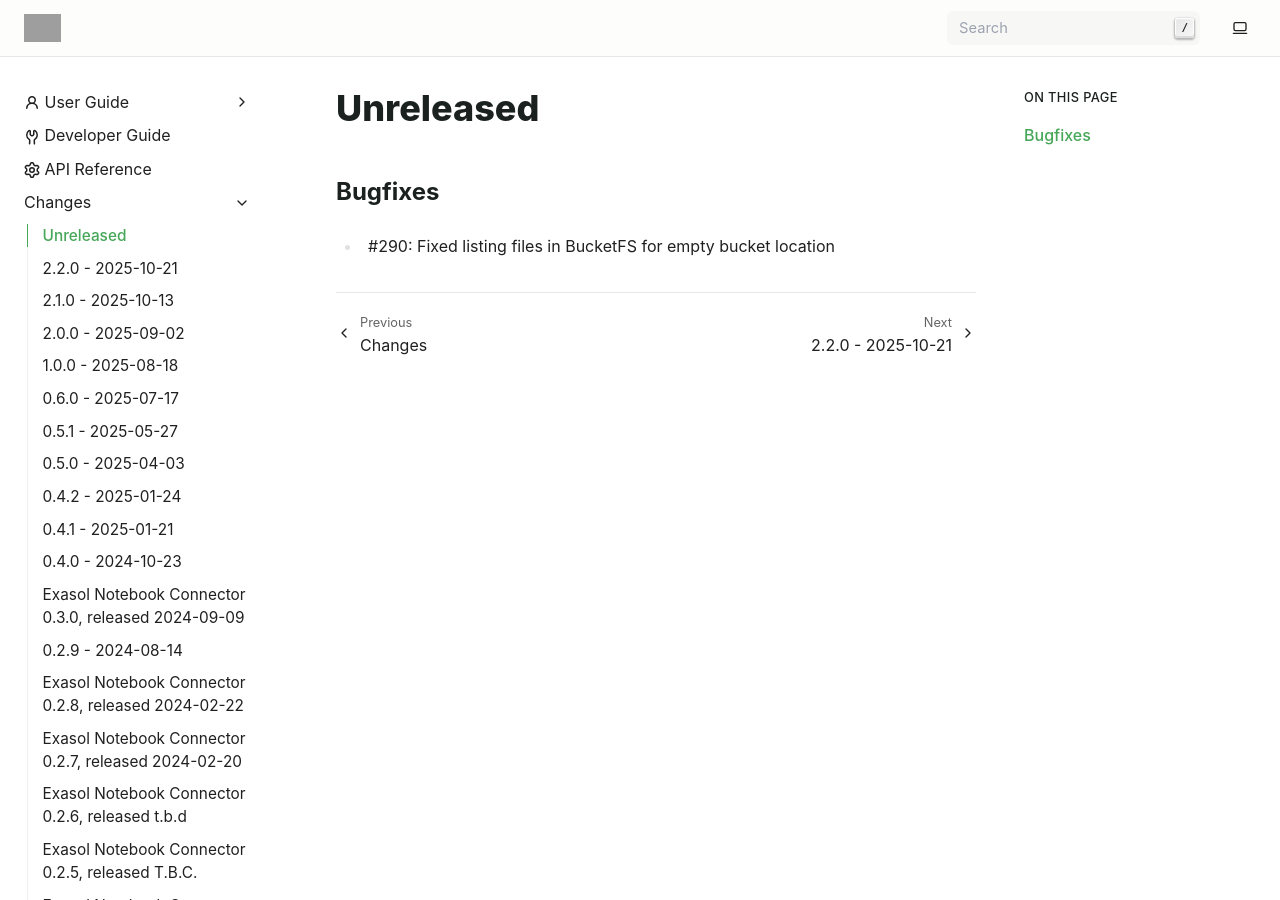
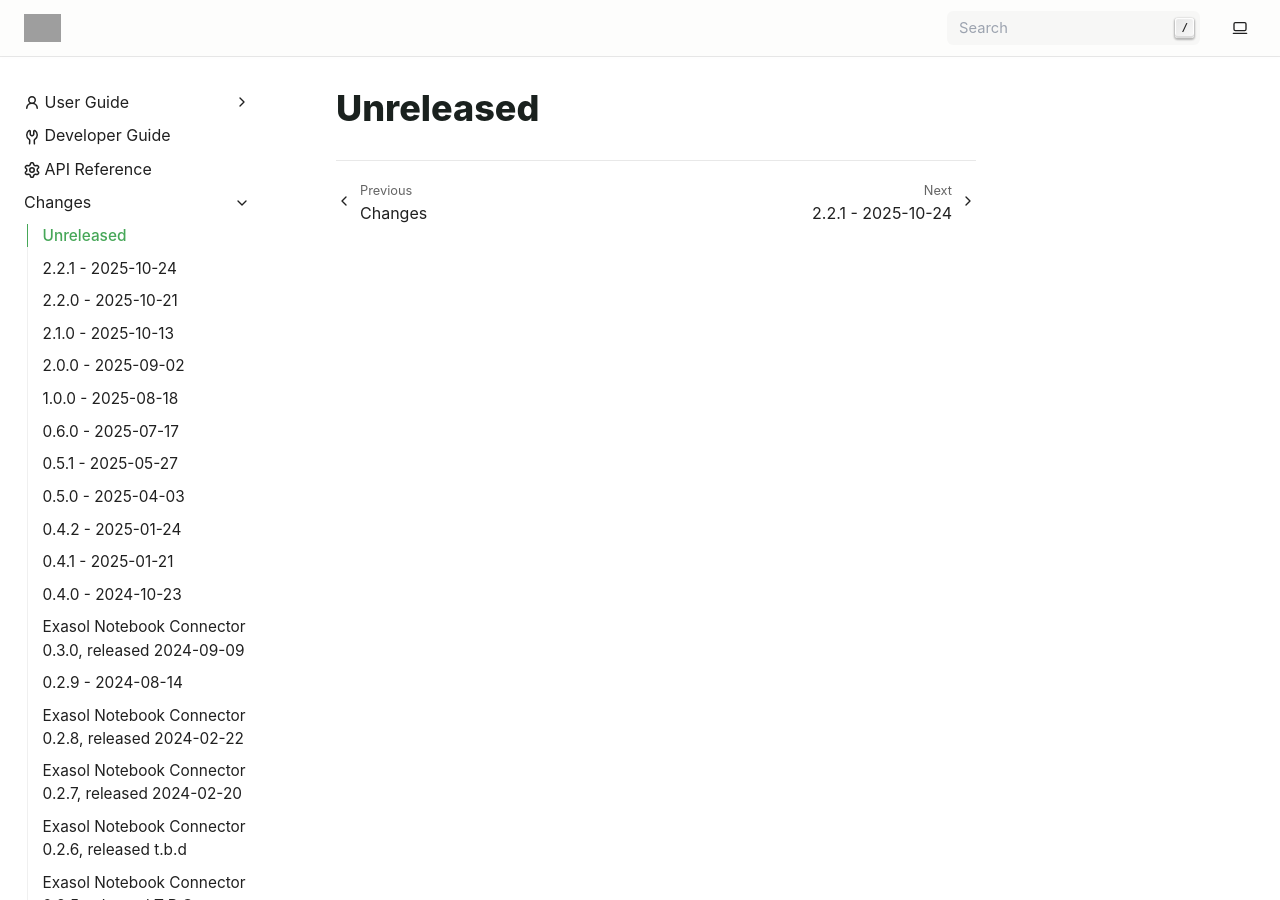
Before and after one commit to exasol/notebook-connector, a Sphinx documentation site: the page built from doc/changes/unreleased.md, in a window 1280 px wide and 900 px high. Built offline with Sphinx 7.4.7, drawn with Linux system fonts in a browser that asks for light colours; some of the changed text lies outside the part shown; grey boxes are pictures that could not be loaded.

Commit message:
Prepare release 2.2.1

```diff
--- /dev/null
+++ b/doc/changes/changes_2.2.1.md
@@ -0,0 +1,4 @@
+# 2.2.1 - 2025-10-24
+## Bugfixes
+
+* #290: Fixed listing files in BucketFS for empty bucket location
--- a/doc/changes/unreleased.md
+++ b/doc/changes/unreleased.md
@@ -1,5 +1 @@
 # Unreleased
-
-## Bugfixes
-
-* #290: Fixed listing files in BucketFS for empty bucket location
--- a/pyproject.toml
+++ b/pyproject.toml
@@ -1,6 +1,6 @@
 [project]
 name = "exasol-notebook-connector"
-version = "2.2.0"
+version = "2.2.1"
 requires-python = ">=3.10,<3.13"
 description = "Components, tools, APIs, and configurations in order to connect Jupyter notebooks to Exasol and various other systems."
 packages = [{ include = "exasol" }, ]
--- a/version.py
+++ b/version.py
@@ -10,6 +10,6 @@
 
 MAJOR = 2
 MINOR = 2
-PATCH = 0
+PATCH = 1
 VERSION = f"{MAJOR}.{MINOR}.{PATCH}"
 __version__ = VERSION
```
Also changed, not shown: doc/changes/changelog.md (+2 -0 lines).
